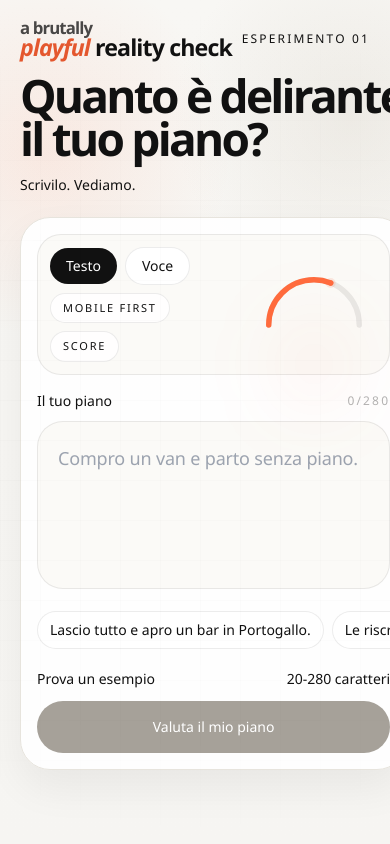
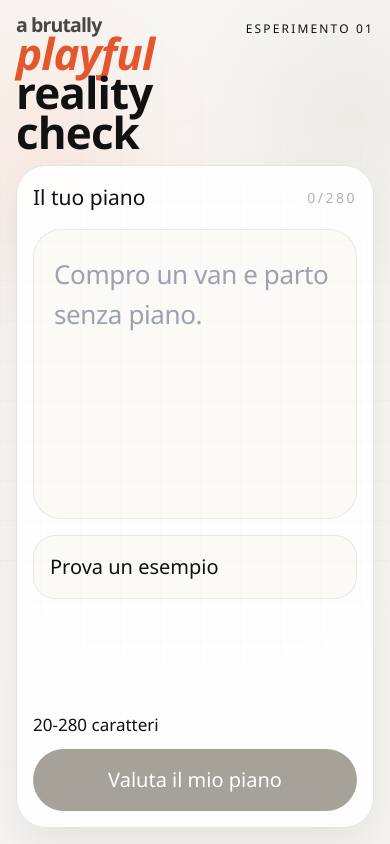
Before and after one commit to Luqia-Studios/a-brutally-playful-reality-check, a Next.js app: page / in a window 390 px wide. Built offline with nearby package versions, Linux system fonts and the light colour scheme.

Commit message:
Increase mobile title and text sizes

```diff
--- a/app/globals.css
+++ b/app/globals.css
@@ -95,7 +95,9 @@ textarea {
 }
 
 .viewport-shell {
+  min-height: 100svh;
   min-height: var(--app-height);
+  height: 100svh;
   height: var(--app-height);
   overflow: hidden;
   overscroll-behavior: contain;
@@ -109,21 +111,21 @@ textarea {
 
 .brand-mark {
   display: flex;
-  max-width: 15rem;
+  max-width: clamp(11.5rem, 52vw, 19rem);
   flex-direction: column;
-  gap: 0.08rem;
-  line-height: 0.92;
+  gap: 0.02rem;
+  line-height: 0.9;
   letter-spacing: -0.055em;
 }
 
 .brand-mark-top {
-  font-size: clamp(1.05rem, 2.8vw, 1.25rem);
+  font-size: clamp(1.14rem, 4.2vw, 1.45rem);
   font-weight: 650;
   color: rgba(17, 17, 17, 0.76);
 }
 
 .brand-mark-bottom {
-  font-size: clamp(1.45rem, 4.3vw, 2rem);
+  font-size: clamp(2.35rem, 8.6vw, 2.8rem);
   font-weight: 800;
   color: var(--text);
 }
@@ -137,3 +139,21 @@ textarea {
   border: 1px solid rgba(17, 17, 17, 0.08);
   background: rgba(255, 255, 255, 0.82);
 }
+
+@media (max-width: 640px) {
+  .surface-panel {
+    box-shadow: 0 22px 48px rgba(17, 17, 17, 0.07);
+  }
+
+  .brand-mark {
+    max-width: 13.8rem;
+  }
+
+  .brand-mark-top {
+    font-size: 1.22rem;
+  }
+
+  .brand-mark-bottom {
+    font-size: 2.75rem;
+  }
+}
--- a/components/input-experience.tsx
+++ b/components/input-experience.tsx
@@ -11,8 +11,6 @@ import {
   PLAN_SESSION_KEY,
   SAMPLE_INPUTS
 } from "@/lib/analyze-plan";
-
-const MAX_TEXTAREA_HEIGHT = 220;
 
 export function InputExperience() {
   const router = useRouter();
@@ -37,34 +35,14 @@ export function InputExperience() {
     };
   }, [draft]);
 
-  useEffect(() => {
-    const element = textareaRef.current;
-
-    if (!element) {
-      return;
-    }
-
-    element.style.height = "0px";
-    const nextHeight = Math.max(116, Math.min(element.scrollHeight, MAX_TEXTAREA_HEIGHT));
-    element.style.height = `${nextHeight}px`;
-    element.style.overflowY = element.scrollHeight > MAX_TEXTAREA_HEIGHT ? "auto" : "hidden";
-  }, [draft]);
-
   const trimmed = draft.trim();
   const isTooShort = trimmed.length > 0 && trimmed.length < MIN_PLAN_LENGTH;
   const isValid = trimmed.length >= MIN_PLAN_LENGTH;
-  const previewScore =
-    trimmed.length === 0 ? 62 : Math.max(18, Math.min(94, Math.round(trimmed.length * 0.33 + 18)));
 
   function handleExample() {
     const nextExample = SAMPLE_INPUTS[exampleIndex % SAMPLE_INPUTS.length];
     setDraft(nextExample);
     setExampleIndex((current) => current + 1);
-    textareaRef.current?.focus();
-  }
-
-  function handleSamplePick(sample: string) {
-    setDraft(sample);
     textareaRef.current?.focus();
   }
 
@@ -84,13 +62,13 @@ export function InputExperience() {
   return (
     <main className={`viewport-shell overflow-x-hidden ${keyboardOpen ? "overflow-y-auto" : ""}`}>
       <div
-        className={`mx-auto flex max-w-6xl flex-col px-5 sm:px-8 lg:px-10 ${
-          keyboardOpen ? "min-h-full py-4 sm:py-6 lg:py-8" : "h-full py-5 sm:py-6 lg:py-8"
+        className={`mx-auto flex max-w-6xl flex-col px-4 sm:px-8 lg:px-10 ${
+          keyboardOpen ? "min-h-full py-4 sm:py-6 lg:py-8" : "h-full py-4 sm:py-6 lg:py-8"
         }`}
       >
-        <header className={`flex items-center justify-between ${keyboardOpen ? "pb-3" : "pb-4 sm:pb-5"}`}>
+        <header className={`flex items-start justify-between ${keyboardOpen ? "pb-3" : "pb-3 sm:pb-5"}`}>
           <BrandMark />
-          <p className="text-xs uppercase tracking-[0.18em] text-black/34 sm:text-sm sm:normal-case sm:tracking-normal">
+          <p className="pt-1 text-[12px] uppercase tracking-[0.18em] text-black/34 sm:text-sm sm:normal-case sm:tracking-normal">
             Esperimento 01
           </p>
         </header>
@@ -98,28 +76,17 @@ export function InputExperience() {
         <section
           className={`grid min-h-0 flex-1 ${
             keyboardOpen
-              ? "items-start gap-4 sm:gap-6 lg:items-center lg:gap-14"
-              : "content-start gap-5 sm:gap-8 lg:items-center lg:gap-14"
-          } lg:grid-cols-[0.44fr_0.56fr]`}
+              ? "items-start gap-3 sm:gap-6 lg:items-center lg:gap-14"
+              : "items-stretch gap-3 sm:gap-8 lg:items-center lg:gap-14"
+          } lg:grid-cols-[0.42fr_0.58fr]`}
         >
           <div
-            className={`flex min-h-0 flex-col ${
-              keyboardOpen ? "justify-start gap-3" : "justify-start gap-4 sm:gap-5 lg:justify-center lg:gap-6"
+            className={`hidden min-h-0 flex-col lg:flex ${
+              keyboardOpen ? "justify-start gap-3" : "justify-start gap-3 sm:gap-5 lg:justify-center lg:gap-6"
             }`}
           >
-            <div className={`${keyboardOpen ? "space-y-2" : "space-y-3 sm:space-y-4"}`}>
-              <div className="max-w-[31rem] space-y-3">
-                <h1
-                  className={`font-display font-semibold leading-[0.94] tracking-[-0.06em] text-text ${
-                    keyboardOpen ? "text-[32px] sm:text-[44px] lg:text-[68px]" : "text-[46px] sm:text-[56px] lg:text-[68px]"
-                  }`}
-                >
-                  Quanto è delirante il tuo piano?
-                </h1>
-                <p className={`text-black/48 ${keyboardOpen ? "text-sm leading-5 sm:text-base sm:leading-6" : "text-sm leading-6 sm:text-base"}`}>
-                  Scrivilo. Vediamo.
-                </p>
-              </div>
+            <div className="max-w-[18rem] space-y-3">
+              <p className="text-[20px] leading-8 text-black/54">Scrivilo. Vediamo.</p>
             </div>
 
             <div className="hidden lg:block">
@@ -127,48 +94,15 @@ export function InputExperience() {
             </div>
           </div>
 
-          <div className="flex min-h-0 items-start lg:h-full lg:items-center lg:justify-end">
-            <div className="surface-panel flex min-h-[min(54svh,35rem)] w-full flex-col rounded-[30px] p-4 sm:min-h-0 sm:p-5 lg:max-w-[37rem] lg:rounded-[34px] lg:p-6">
-              <div className={`flex h-full flex-col ${keyboardOpen ? "gap-3" : "gap-4"}`}>
-                <div className="grid grid-cols-[1fr_126px] items-center gap-3 rounded-[24px] border hairline bg-[#FBFAF7] p-3 sm:grid-cols-[1fr_auto] sm:p-4">
-                  <div className="space-y-2">
-                    <div className="flex items-center gap-2">
-                      <button
-                        type="button"
-                        className="rounded-full bg-text px-4 py-2 text-sm font-medium text-white"
-                      >
-                        Testo
-                      </button>
-                      <button
-                        type="button"
-                        disabled
-                        className="rounded-full border hairline bg-white px-4 py-2 text-sm text-black/38"
-                      >
-                        Voce
-                      </button>
-                    </div>
-                    <div className="flex flex-wrap gap-2">
-                      <span className="micro-chip rounded-full px-3 py-1.5 text-[11px] uppercase tracking-[0.16em] text-black/42">
-                        mobile first
-                      </span>
-                      <span className="micro-chip rounded-full px-3 py-1.5 text-[11px] uppercase tracking-[0.16em] text-black/42">
-                        score
-                      </span>
-                    </div>
-                  </div>
-
-                  <div className="min-w-[118px] sm:min-w-[104px]">
-                    <MeterArc score={previewScore} size="sm" label="Anteprima" showScale={false} />
-                  </div>
-                </div>
-
-                <form className="flex h-full flex-col gap-4" onSubmit={handleSubmit}>
-                  <div className="space-y-2.5">
+          <div className="flex min-h-0 h-full items-stretch lg:items-center lg:justify-end">
+            <div className="surface-panel flex h-full min-h-[min(58svh,34rem)] w-full flex-1 flex-col rounded-[30px] p-4 sm:min-h-0 sm:p-5 lg:max-w-[38rem] lg:min-h-[min(74svh,48rem)] lg:flex-none lg:rounded-[34px] lg:p-6">
+              <form className="flex h-full flex-1 flex-col" onSubmit={handleSubmit}>
+                <div className="flex min-h-0 flex-1 flex-col gap-4">
                   <div className="flex items-center justify-between gap-4">
-                      <label htmlFor="plan" className="text-sm font-medium text-text">
+                    <label htmlFor="plan" className="text-[21px] font-medium text-text sm:text-[19px]">
                       Il tuo piano
                     </label>
-                      <span className="text-xs uppercase tracking-[0.18em] text-black/30">
+                    <span className="text-[14px] uppercase tracking-[0.18em] text-black/30 sm:text-[13px]">
                       {trimmed.length}/{MAX_PLAN_LENGTH}
                     </span>
                   </div>
@@ -178,62 +112,56 @@ export function InputExperience() {
                     ref={textareaRef}
                     value={draft}
                     maxLength={MAX_PLAN_LENGTH}
-                      rows={4}
+                    rows={6}
                     onChange={(event) => setDraft(event.target.value)}
                     placeholder={SAMPLE_INPUTS[placeholderIndex]}
-                      className={`w-full resize-none rounded-[26px] border hairline bg-[#FBFAF7] px-5 tracking-[-0.01em] text-text outline-none transition placeholder:text-black/28 focus:border-[#D8D1C6] focus:bg-white ${
+                    className={`w-full resize-none rounded-[28px] border hairline bg-[#FBFAF7] px-5 tracking-[-0.015em] text-text outline-none transition placeholder:text-black/28 focus:border-[#D8D1C6] focus:bg-white ${
                       keyboardOpen
-                          ? "py-4 text-[17px] leading-7"
-                          : "min-h-[168px] py-5 text-[18px] leading-8 sm:min-h-0 sm:py-4 sm:text-[17px] sm:leading-7"
+                        ? "min-h-[180px] py-5 text-[24px] leading-9"
+                        : "min-h-[250px] py-6 text-[26px] leading-10 sm:min-h-[220px] sm:py-5 sm:text-[21px] sm:leading-8"
                     }`}
                   />
+
+                  <div className={`space-y-4 ${keyboardOpen ? "hidden sm:block" : ""}`}>
+                    <button
+                      type="button"
+                      onClick={handleExample}
+                      className="w-full rounded-[22px] border hairline bg-[#FBFAF7] px-4 py-4 text-left text-[20px] text-black/58 transition hover:bg-white hover:text-text sm:text-[18px]"
+                    >
+                      Prova un esempio
+                    </button>
                   </div>
-
-                  <div
-                    className={`flex gap-2 overflow-x-auto pb-1 [-ms-overflow-style:none] [scrollbar-width:none] [&::-webkit-scrollbar]:hidden ${
-                      keyboardOpen ? "hidden sm:flex" : ""
-                    }`}
-                  >
-                    {SAMPLE_INPUTS.map((sample) => (
-                      <button
-                        key={sample}
-                        type="button"
-                        onClick={() => handleSamplePick(sample)}
-                        className="shrink-0 rounded-full border hairline bg-white px-3 py-2 text-sm text-black/56 transition hover:text-text"
-                      >
-                        {sample}
-                      </button>
-                    ))}
                 </div>
 
                 <div
                   className={`space-y-3 ${
                     keyboardOpen
-                        ? "sticky bottom-0 -mx-4 border-t hairline bg-white/96 px-4 pb-[calc(env(safe-area-inset-bottom)+0.35rem)] pt-3 sm:static sm:mx-0 sm:border-0 sm:bg-transparent sm:px-0 sm:pb-0 sm:pt-0"
-                        : "mt-auto"
+                      ? "sticky bottom-0 -mx-4 mt-4 border-t hairline bg-white/96 px-4 pb-[calc(env(safe-area-inset-bottom)+0.35rem)] pt-3 sm:static sm:mx-0 sm:border-0 sm:bg-transparent sm:px-0 sm:pb-0 sm:pt-4"
+                      : "mt-4"
                   }`}
                 >
                   <div className="flex items-center justify-between gap-3">
+                    {isTooShort ? (
+                      <p className="text-[17px] text-[#AE5A39] sm:text-[16px]">Serve un po&apos; piu contesto.</p>
+                    ) : (
+                      <p className="text-[17px] text-black/38 sm:text-[16px]">20-280 caratteri</p>
+                    )}
+
                     <button
                       type="button"
                       onClick={handleExample}
-                        className="text-sm font-medium text-black/56 transition hover:text-text"
+                      className={`text-[17px] font-medium text-black/56 transition hover:text-text sm:text-[16px] ${
+                        keyboardOpen ? "sm:inline-flex" : "hidden"
+                      }`}
                     >
-                        Prova un esempio
+                      Esempio
                     </button>
-                      {isTooShort ? (
-                        <p className="text-right text-sm text-[#AE5A39]">
-                          Serve un po&apos; più contesto. Così è solo caos.
-                        </p>
-                      ) : (
-                        <div className="text-right text-sm text-black/38">20-280 caratteri</div>
-                      )}
                   </div>
 
                   <button
                     type="submit"
                     disabled={!isValid || isSubmitting}
-                      className="w-full rounded-full bg-text px-5 py-4 text-sm font-medium text-white transition hover:bg-[#262626] disabled:cursor-not-allowed disabled:bg-[#A6A199]"
+                    className="w-full rounded-full bg-text px-5 py-4 text-[20px] font-medium text-white transition hover:bg-[#262626] disabled:cursor-not-allowed disabled:bg-[#A6A199] sm:text-[18px]"
                   >
                     {isSubmitting ? "Un attimo..." : "Valuta il mio piano"}
                   </button>
@@ -241,7 +169,6 @@ export function InputExperience() {
               </form>
             </div>
           </div>
-          </div>
         </section>
       </div>
     </main>
--- a/components/meter-arc.tsx
+++ b/components/meter-arc.tsx
@@ -30,12 +30,12 @@ export function MeterArc({
   className = ""
 }: MeterArcProps) {
   const safeScore = Math.max(0, Math.min(100, score));
-  const radius = size === "lg" ? 118 : 92;
-  const centerX = size === "lg" ? 160 : 128;
-  const centerY = size === "lg" ? 160 : 124;
-  const strokeWidth = size === "lg" ? 14 : 11;
-  const width = size === "lg" ? 320 : 256;
-  const height = size === "lg" ? 210 : 164;
+  const radius = size === "lg" ? 122 : 100;
+  const centerX = size === "lg" ? 164 : 138;
+  const centerY = size === "lg" ? 164 : 132;
+  const strokeWidth = size === "lg" ? 14 : 12;
+  const width = size === "lg" ? 328 : 276;
+  const height = size === "lg" ? 216 : 176;
   const startX = centerX - radius;
   const endX = centerX + radius;
   const path = `M ${startX} ${centerY} A ${radius} ${radius} 0 0 1 ${endX} ${centerY}`;
@@ -45,8 +45,8 @@ export function MeterArc({
   const accent = accentForScore(safeScore);
 
   return (
-    <div className={`relative mx-auto w-full max-w-[320px] ${className}`}>
-      <div className="meter-glow absolute inset-x-8 top-5 h-40 rounded-full blur-2xl" />
+    <div className={`relative mx-auto w-full max-w-[340px] ${className}`}>
+      <div className="meter-glow absolute inset-x-8 top-5 h-44 rounded-full blur-2xl" />
       <svg
         viewBox={`0 0 ${width} ${height}`}
         className="relative z-10 w-full"
@@ -70,8 +70,8 @@ export function MeterArc({
           pathLength={100}
           strokeDasharray={`${safeScore} 100`}
         />
-        <circle cx={dotX} cy={dotY} r={size === "lg" ? 7 : 5.5} fill={accent} />
-        <circle cx={dotX} cy={dotY} r={size === "lg" ? 14 : 10} fill={accent} opacity="0.14" />
+        <circle cx={dotX} cy={dotY} r={size === "lg" ? 7 : 6} fill={accent} />
+        <circle cx={dotX} cy={dotY} r={size === "lg" ? 14 : 11} fill={accent} opacity="0.14" />
       </svg>
 
       {showScale ? (
```
Also changed, not shown: components/result-experience.tsx (+24 -24 lines). Lines whose indentation alone changed are shown as unchanged.
